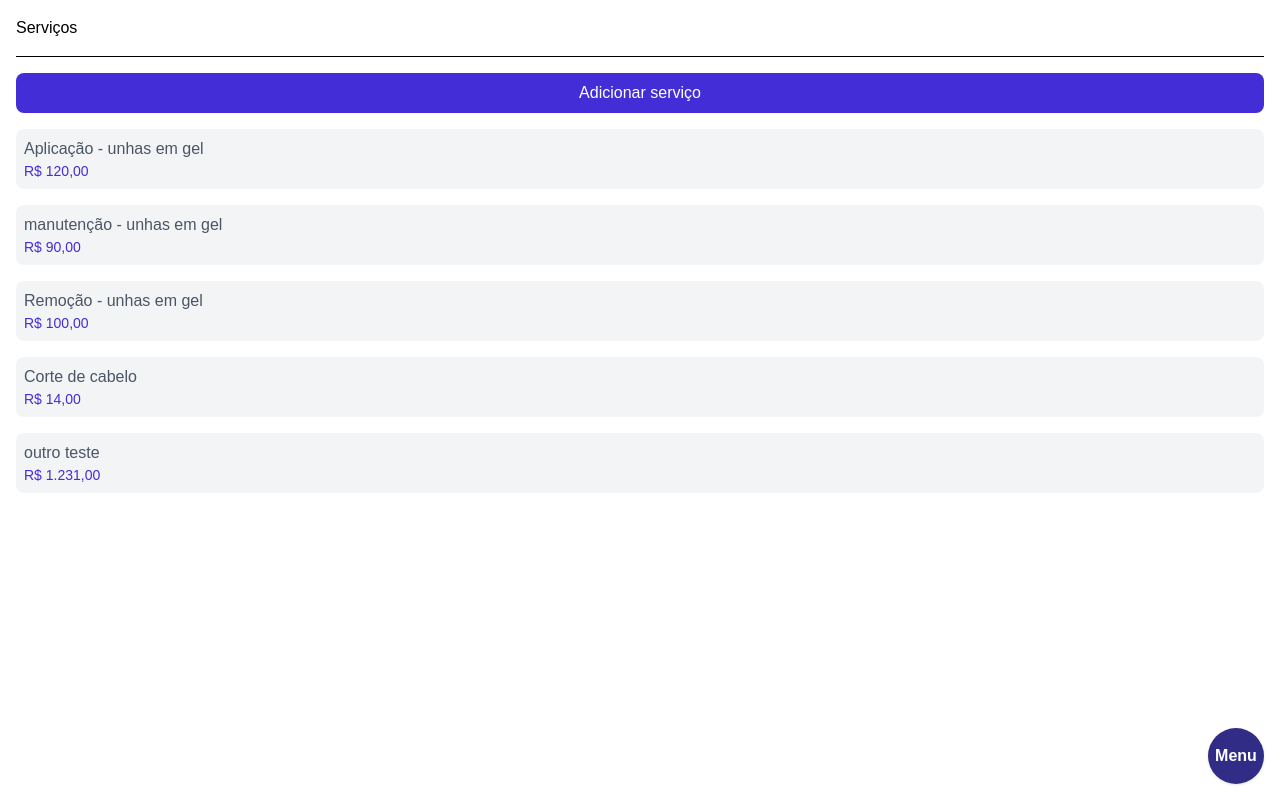
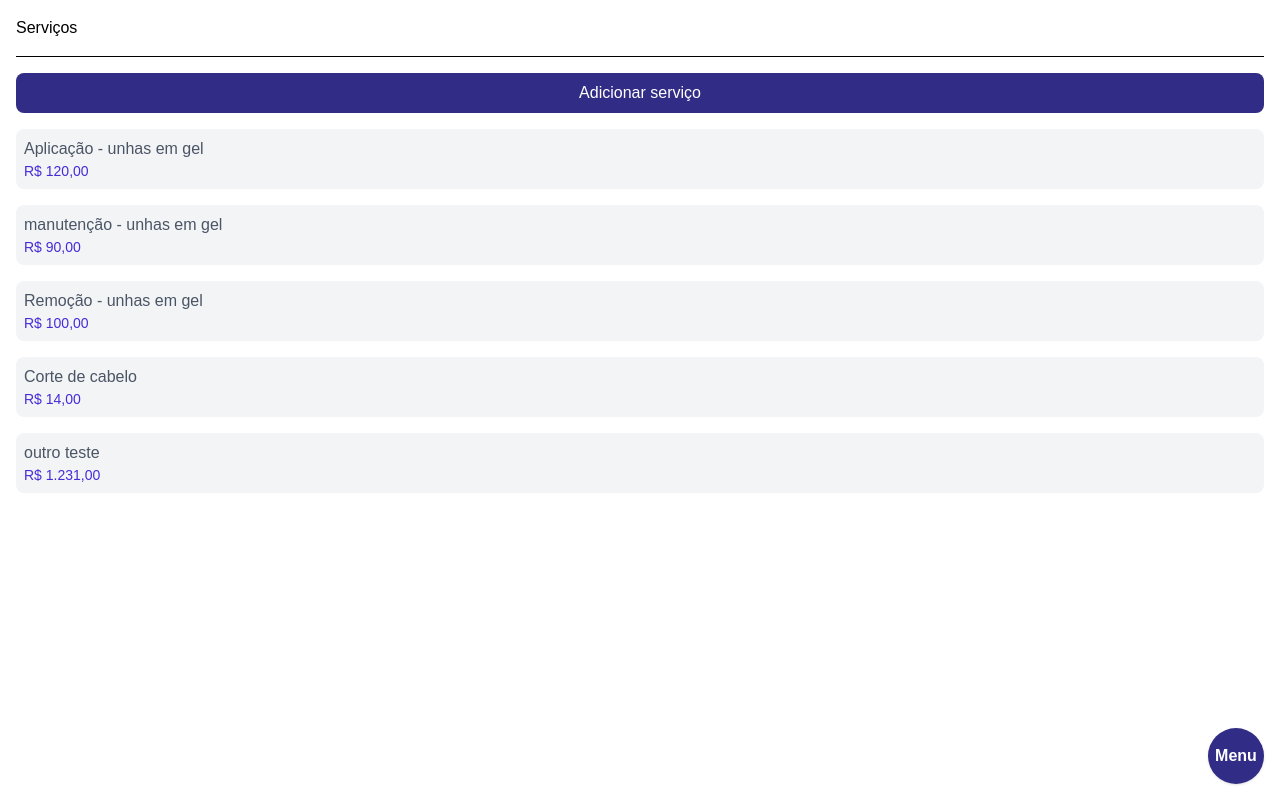
Before and after one commit to josecarlosmonteiro/registro-agendamento, a Next.js app: page /servicos in a window 1280 px wide. Built offline with nearby package versions, Linux system fonts and the light colour scheme; data requests are answered from the project's data file.

Commit message:
feat: ajustar estilo de botão.

```diff
--- a/app/components/servicing/CreateService.tsx
+++ b/app/components/servicing/CreateService.tsx
@@ -19,7 +19,7 @@ export function CreateService({ submitServiceAction }: Props) {
 
   return (
     <div className="flex flex-col">
-      <Button className="bg-primary-light text-white" type="button" onClick={() => setShowForm(true)}>
+      <Button type="button" onClick={() => setShowForm(true)}>
         Adicionar serviço
       </Button>
 
```
